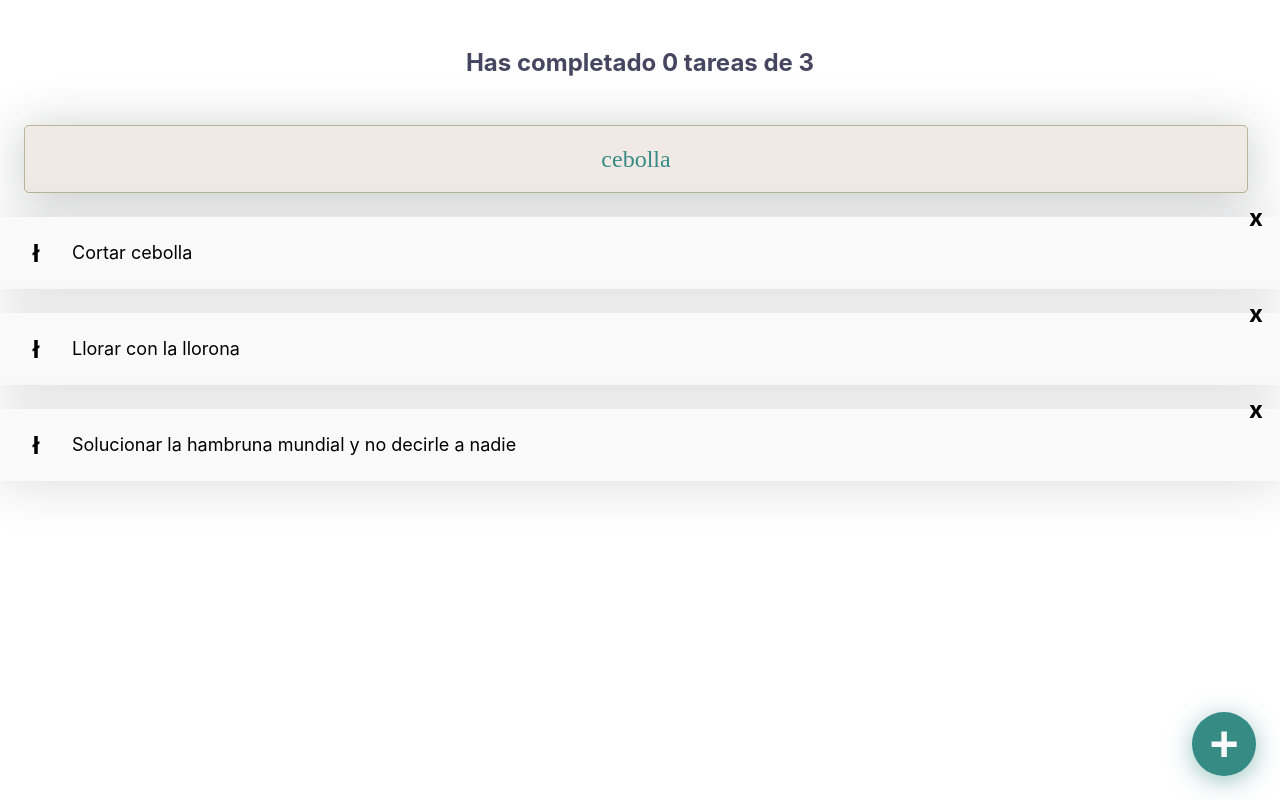
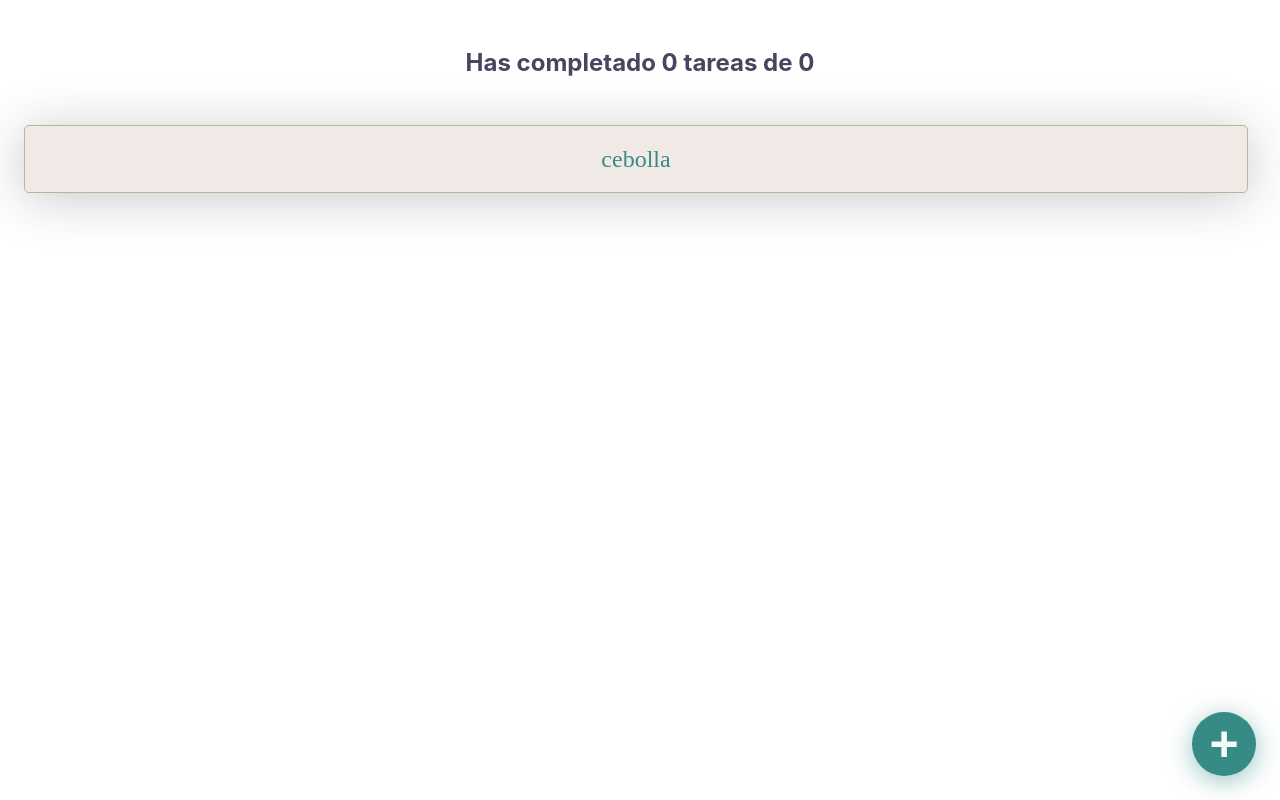
Before and after one commit to JI-Villalobos/Todo-react, a React (Create React App) app: page / in a window 1280 px wide. Built offline with nearby package versions, Linux system fonts and the light colour scheme.

Commit message:
[ADD] implementing local strorage

```diff
--- a/src/App.js
+++ b/src/App.js
@@ -1,17 +1,27 @@
 import React from "react";
 import { AppUI } from "./Components/AppUI";
 
-const defaultTodos = [
+/*const defaultTodos = [
   { text: "Cortar cebolla", completed: false },
   { text: "Llorar con la llorona", completed: false },
   {
     text: "Solucionar la hambruna mundial y no decirle a nadie",
     completed: false,
   },
-];
+];*/
 
 function App() {
-  const [todos, setTodos] = React.useState(defaultTodos);
+  const localStorageTodos = localStorage.getItem("TODOS_V1");
+  let parsedTodos;
+
+  if (!localStorageTodos) {
+    localStorage.setItem("TODOS_V1", JSON.stringify([]));
+    parsedTodos = [];
+  } else {
+    parsedTodos = JSON.parse(localStorageTodos);
+  }
+
+  const [todos, setTodos] = React.useState(parsedTodos);
   const [searchValue, setSearchValue] = React.useState("");
 
   // !! -> means if the value is true (!!todo.completed -> todo.completed == true)
```
